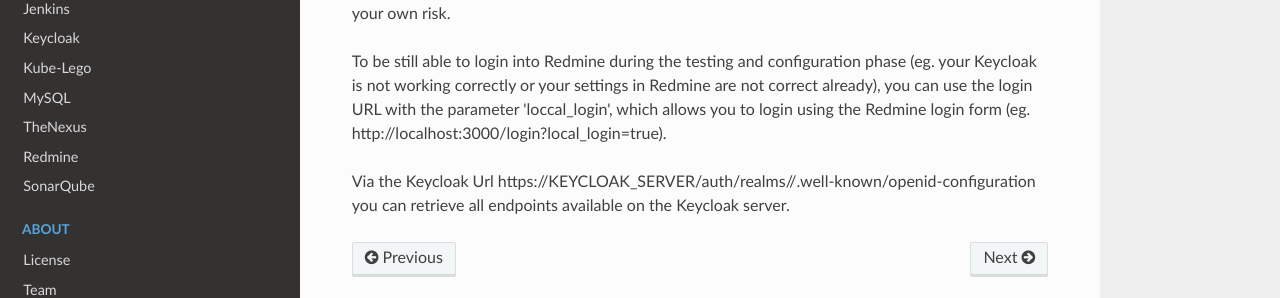
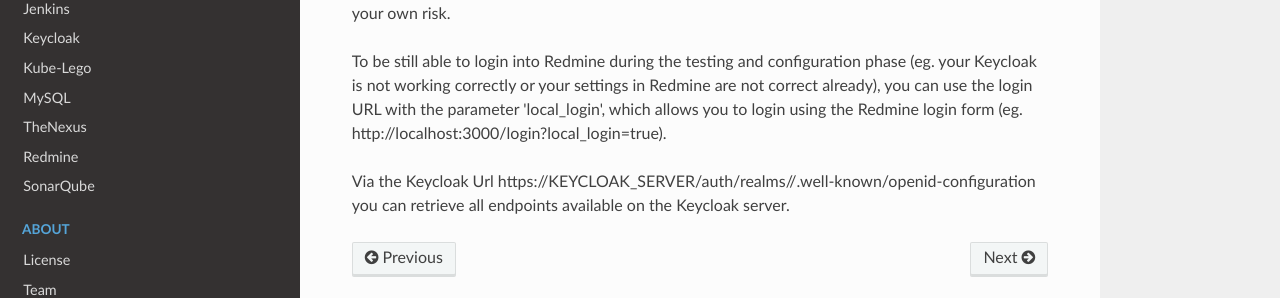
Before and after one commit to devopskube/devopskube, an MkDocs documentation site: the page built from docs/setup/redmine-keycloak.md, in a window 1280 px wide and 900 px high, scrolled down 3948 px. Shown: the part 493-791 px from the top of the window. Built offline with MkDocs 1.6.1, drawn with Linux system fonts in a browser that asks for light colours; nearby versions of some CDN libraries; old or Windows-style settings are respelled for this version of MkDocs.

```diff
--- a/docs/setup/redmine-keycloak.md
+++ b/docs/setup/redmine-keycloak.md
@@ -64,6 +64,6 @@
 
 In our forked version of the [Redmine OpenId Connect Plugin](https://bitbucket.org/triplem74/redmine_openid_connect) we added a setting, to be able to avoid the Validation of SSL Certificates ('Disable Ssl Validation'). This should just be used on Development Systems and not on Production Environments, therefore usage of this setting is on your own risk.
 
-To be still able to login into Redmine during the testing and configuration phase (eg. your Keycloak is not working correctly or your settings in Redmine are not correct already), you can use the login URL with the parameter 'loccal_login', which allows you to login using the Redmine login form (eg. http://localhost:3000/login?local_login=true).
+To be still able to login into Redmine during the testing and configuration phase (eg. your Keycloak is not working correctly or your settings in Redmine are not correct already), you can use the login URL with the parameter 'local_login', which allows you to login using the Redmine login form (eg. http://localhost:3000/login?local_login=true).
 
 Via the Keycloak Url https://KEYCLOAK_SERVER/auth/realms/<REALMNAME>/.well-known/openid-configuration you can retrieve all endpoints available on the Keycloak server.
```
Also changed, not shown: charts/redmine/Changelog.md (+5 -3 lines), 2 other files.
